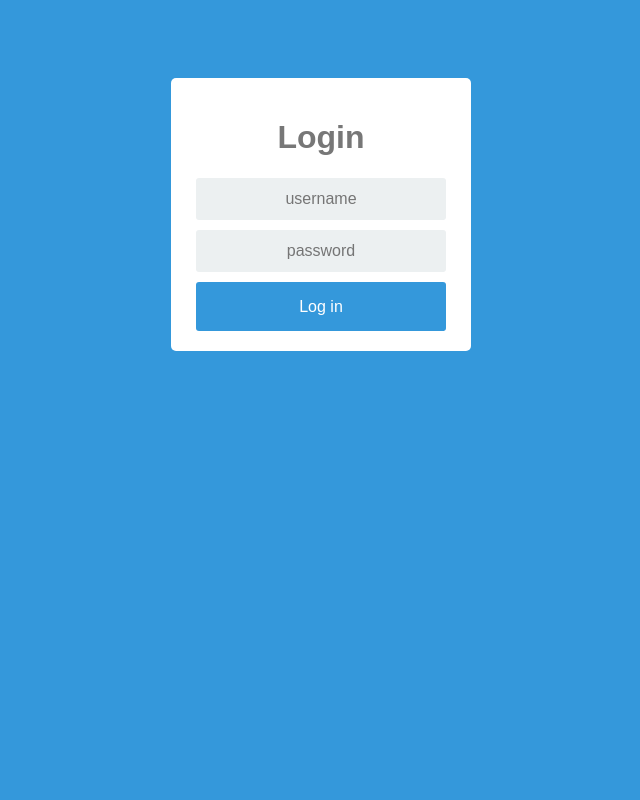
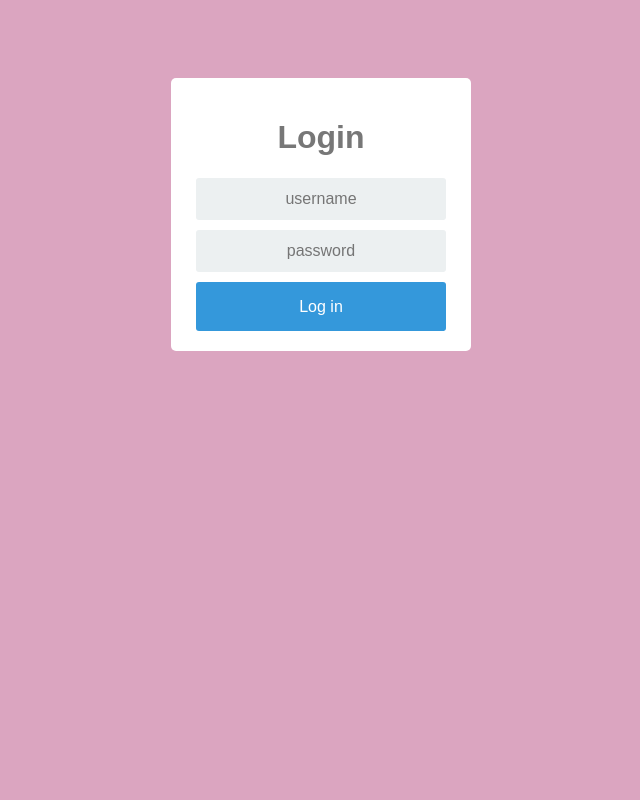
Before and after one commit to masgrebnesor/MusicMatchup, a Flask app: page / in a window 1280 px wide. Shown: the whole page, without its empty margins (319-959 px from the left). Run offline with Flask 2, Linux system fonts and the light colour scheme.

Commit message:
Working CSS

```diff
--- a/static/style.css
+++ b/static/main.css
@@ -7,7 +7,7 @@ outline: none;
 }
 body {
 font-family: Arial;
-background-color: #3498DB;
+background-color: #dba5c0;
 padding: 50px;
 }
 .login {
--- a/templates/login.html
+++ b/templates/login.html
@@ -1,5 +1,5 @@
 <head>
-<link rel="stylesheet" href="/static/style.css" type="text/css">
+<link rel="stylesheet" href="/static/main.css" type="text/css">
 </head>
 {% block body %}
 {% if session['logged_in'] %}
```
